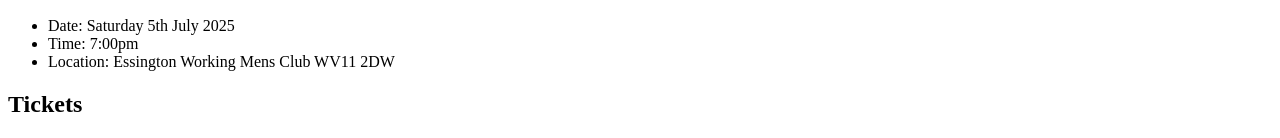
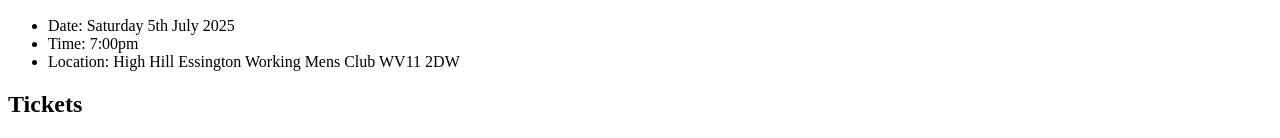
Before and after one commit to lou437104/The-giving-heart, a plain HTML site: page index.html in a window 1280 px wide. Shown: the part 148-286 px from the top of the page. Drawn offline with Linux system fonts and the light colour scheme.

Commit message:
commit index.html

```diff
--- a/index.html
+++ b/index.html
@@ -13,7 +13,7 @@
     <ul>
         <li>Date: Saturday 5th July 2025</li>
         <li>Time: 7:00pm</li>
-        <li>Location: Essington Working Mens Club WV11 2DW</li>
+        <li>Location: High Hill Essington Working Mens Club WV11 2DW</li>
     </ul>
 
     <h2>Tickets</h2>
```
